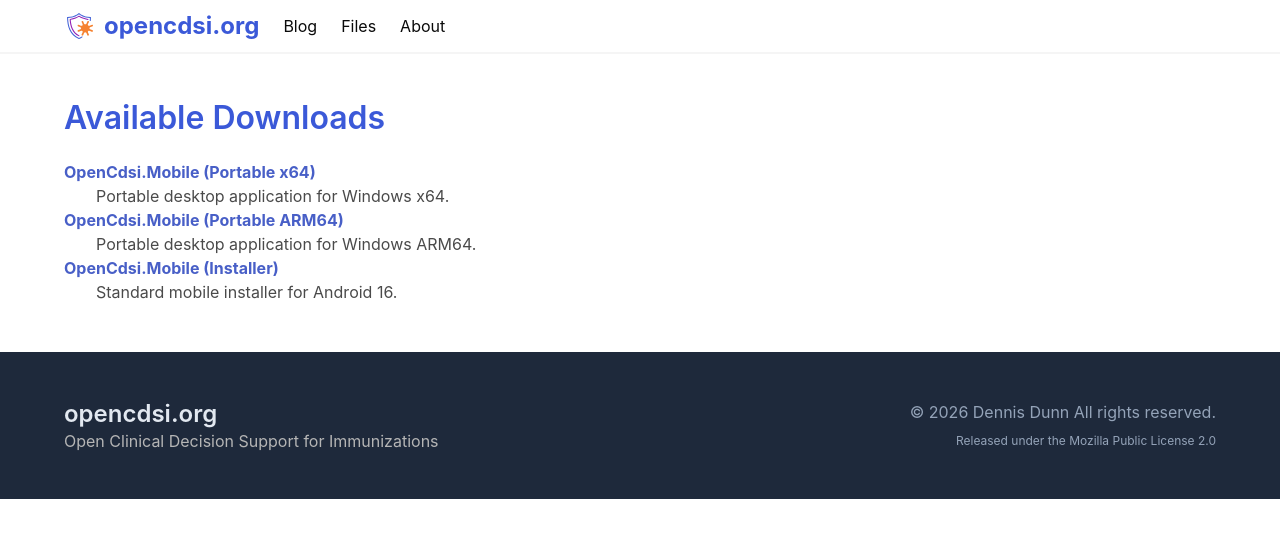
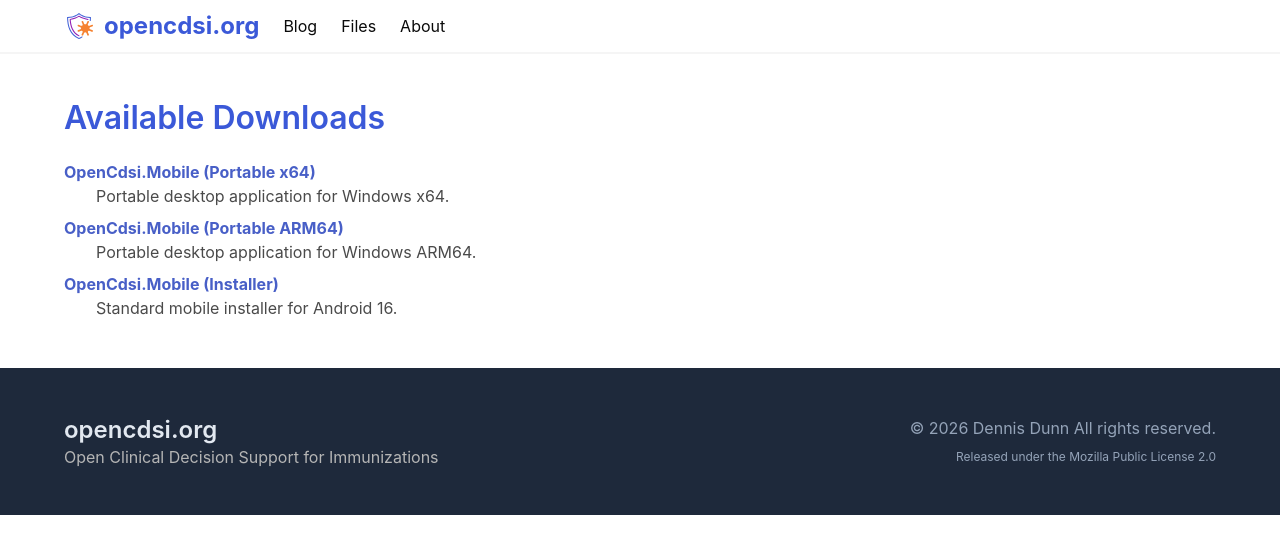
Before and after one commit to OpenCdsi/opencdsi.github.io, a Jekyll site: the page built from downloads.md, in a window 1280 px wide. Shown: the top 554 px of the page. Built offline with Jekyll 4.4.1, drawn with Linux system fonts in a browser that asks for light colours.

Commit message:
Added some space between download entries.

```diff
--- a/assets/css/main.css
+++ b/assets/css/main.css
@@ -55,3 +55,7 @@
   .footer-custom a:hover {
       color: var(--brand-orange);
   }
+
+  dd {
+    margin-bottom: 0.5rem;
+  }
```
